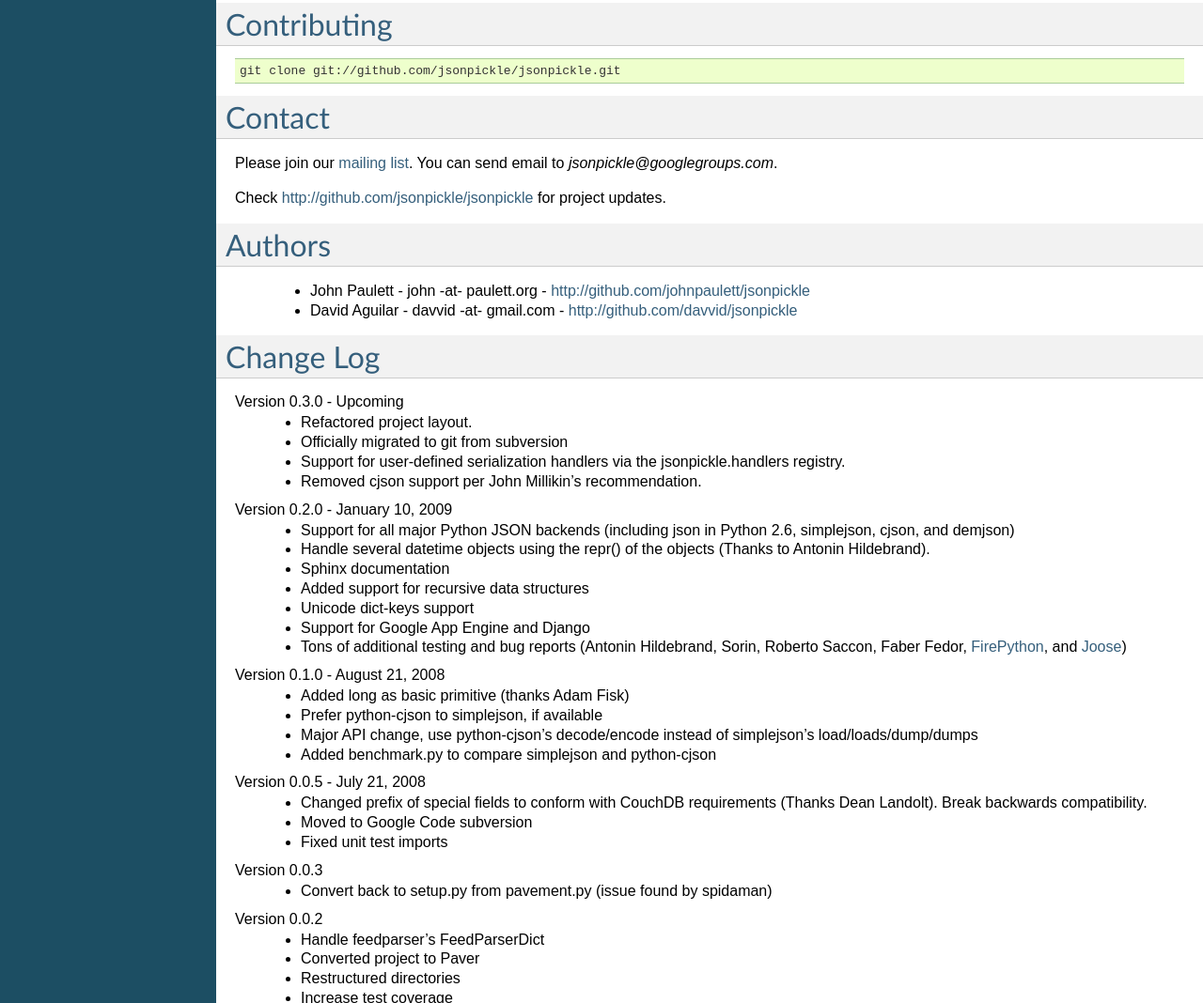
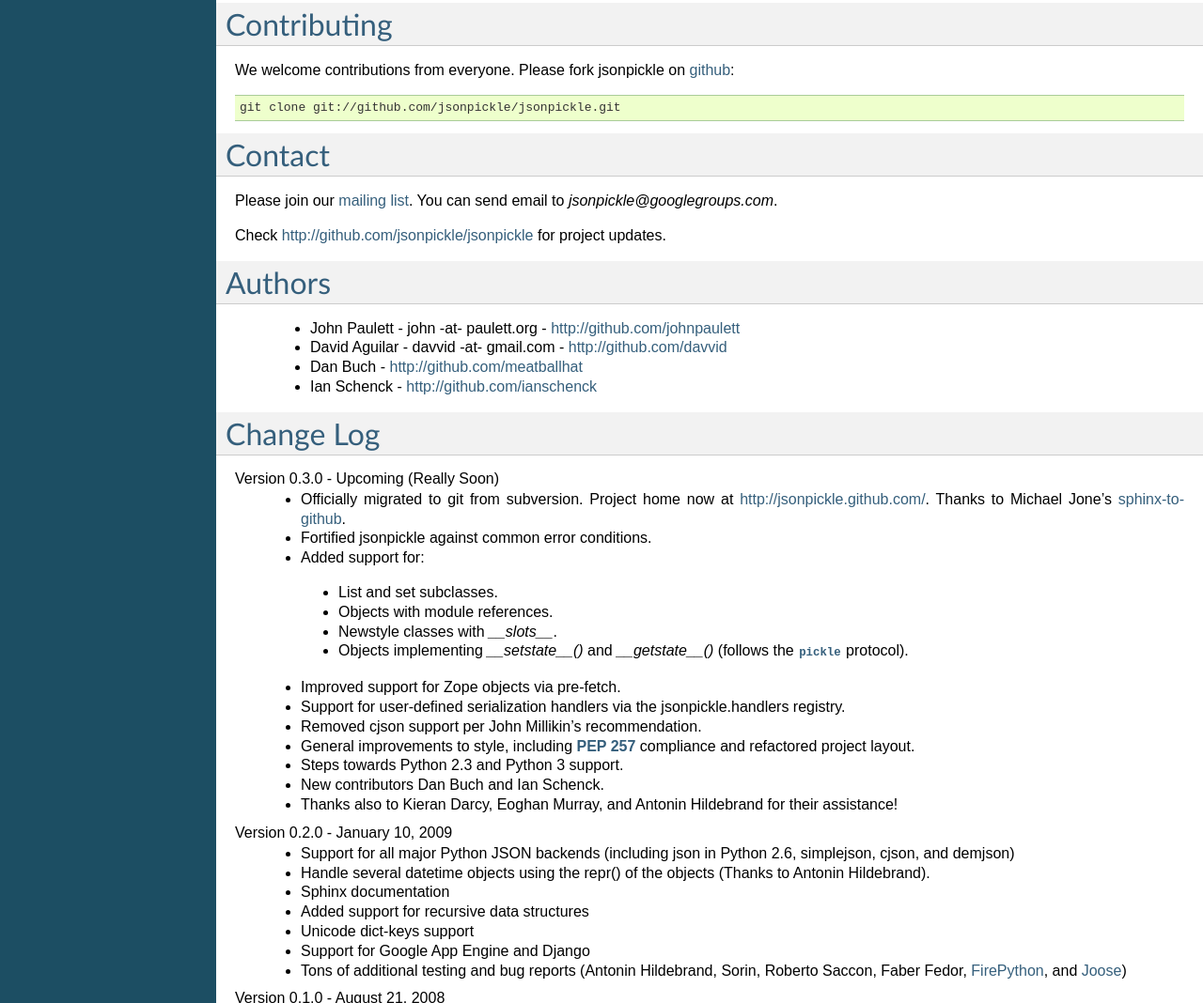
Before and after one commit to jsonpickle/jsonpickle.github.io, a plain HTML site: page index.html in a window 1280 px wide. Shown: the part 1664-2732 px from the top of the page at 94% size. Drawn offline with Linux system fonts and the light colour scheme.

Commit message:
Updated project release notes.

```diff
--- a/index.html
+++ b/index.html
@@ -137,7 +137,9 @@ latest code and install from source:</p>
 </div>
 <div class="section" id="contributing">
 <h1><a class="toc-backref" href="#id4">Contributing</a><a class="headerlink" href="#contributing" title="Permalink to this headline">¶</a></h1>
-<div class="highlight-python" id="jsonpickle-contrib-checkout"><pre>git clone git://github.com/jsonpickle/jsonpickle.git</pre>
+<p id="jsonpickle-contrib-checkout">We welcome contributions from everyone.  Please fork jsonpickle on
+<a class="reference external" href="http://github.com/jsonpickle/jsonpickle">github</a>:</p>
+<div class="highlight-python"><pre>git clone git://github.com/jsonpickle/jsonpickle.git</pre>
 </div>
 </div>
 <div class="section" id="contact">
@@ -150,21 +152,44 @@ You can send email to <em>jsonpickle&#64;googlegroups.com</em>.</p>
 <h1><a class="toc-backref" href="#id6">Authors</a><a class="headerlink" href="#authors" title="Permalink to this headline">¶</a></h1>
 <blockquote>
 <ul class="simple">
-<li>John Paulett - john -at- paulett.org - <a class="reference external" href="http://github.com/johnpaulett/jsonpickle">http://github.com/johnpaulett/jsonpickle</a></li>
-<li>David Aguilar - davvid -at- gmail.com - <a class="reference external" href="http://github.com/davvid/jsonpickle">http://github.com/davvid/jsonpickle</a></li>
+<li>John Paulett - john -at- paulett.org - <a class="reference external" href="http://github.com/johnpaulett">http://github.com/johnpaulett</a></li>
+<li>David Aguilar - davvid -at- gmail.com - <a class="reference external" href="http://github.com/davvid">http://github.com/davvid</a></li>
+<li>Dan Buch - <a class="reference external" href="http://github.com/meatballhat">http://github.com/meatballhat</a></li>
+<li>Ian Schenck - <a class="reference external" href="http://github.com/ianschenck">http://github.com/ianschenck</a></li>
 </ul>
 </blockquote>
 </div>
 <div class="section" id="change-log">
 <h1><a class="toc-backref" href="#id7">Change Log</a><a class="headerlink" href="#change-log" title="Permalink to this headline">¶</a></h1>
 <dl class="docutils">
-<dt>Version 0.3.0 - Upcoming</dt>
-<dd><ul class="first last simple">
-<li>Refactored project layout.</li>
-<li>Officially migrated to git from subversion</li>
+<dt>Version 0.3.0 - Upcoming (Really Soon)</dt>
+<dd><ul class="first simple">
+<li>Officially migrated to git from subversion. Project home now at
+<a class="reference external" href="http://jsonpickle.github.com/">http://jsonpickle.github.com/</a>. Thanks to Michael Jone&#8217;s
+<a class="reference external" href="http://github.com/michaeljones/sphinx-to-github">sphinx-to-github</a>.</li>
+<li>Fortified jsonpickle against common error conditions.</li>
+<li>Added support for:</li>
+</ul>
+<blockquote>
+<ul class="simple">
+<li>List and set subclasses.</li>
+<li>Objects with module references.</li>
+<li>Newstyle classes with <cite>__slots__</cite>.</li>
+<li>Objects implementing <cite>__setstate__()</cite> and <cite>__getstate__()</cite>
+(follows the <a title="(in Python v2.6)" class="reference external" href="http://docs.python.org/library/pickle.html#module-pickle"><tt class="xref docutils literal"><span class="pre">pickle</span></tt></a> protocol).</li>
+</ul>
+</blockquote>
+<ul class="last simple">
+<li>Improved support for Zope objects via pre-fetch.</li>
 <li>Support for user-defined serialization handlers via the
 jsonpickle.handlers registry.</li>
 <li>Removed cjson support per John Millikin&#8217;s recommendation.</li>
+<li>General improvements to style, including <span class="target" id="index-3"></span><a class="reference external" href="http://www.python.org/dev/peps/pep-0257"><strong>PEP 257</strong></a> compliance and
+refactored project layout.</li>
+<li>Steps towards Python 2.3 and Python 3 support.</li>
+<li>New contributors Dan Buch and Ian Schenck.</li>
+<li>Thanks also to Kieran Darcy, Eoghan Murray, and Antonin Hildebrand
+for their assistance!</li>
 </ul>
 </dd>
 <dt>Version 0.2.0 - January 10, 2009</dt>
@@ -220,7 +245,7 @@ requirements (Thanks Dean Landolt). Break backwards compatibility.</li>
 <div class="section" id="license">
 <h1><a class="toc-backref" href="#id8">License</a><a class="headerlink" href="#license" title="Permalink to this headline">¶</a></h1>
 <p>jsonpickle is provided under a
-<a class="reference external" href="http://code.google.com/p/jsonpickle/source/browse/trunk/src/COPYING">New BSD license</a>,</p>
+<a class="reference external" href="http://github.com/jsonpickle/jsonpickle/raw/master/COPYING">New BSD license</a>,</p>
 <p>Copyright (C) 2008-2009 John Paulett (john -at- paulett.org)</p>
 </div>
 
@@ -246,7 +271,7 @@ requirements (Thanks Dean Landolt). Break backwards compatibility.</li>
 
             <h4>Next topic</h4>
             <p class="topless"><a href="api.html"
-                                  title="next chapter"><tt class="docutils literal docutils literal"><span class="pre">jsonpickle</span></tt> &#8211; High Level API</a></p>
+                                  title="next chapter"><tt class="docutils literal"><span class="pre">jsonpickle</span></tt> &#8211; High Level API</a></p>
             <h3>This Page</h3>
             <ul class="this-page-menu">
               <li><a href="sources/index.txt"
--- a/static/searchtools.js
+++ b/static/searchtools.js
@@ -432,7 +432,7 @@ var Search = {
             displayNextItem();
           });
         } else if (DOCUMENTATION_OPTIONS.HAS_SOURCE) {
-          $.get('_sources/' + item[0] + '.txt', function(data) {
+          $.get('sources/' + item[0] + '.txt', function(data) {
             listItem.append($.makeSearchSummary(data, searchterms, hlterms));
             Search.output.append(listItem);
             listItem.slideDown(5, function() {
```
Also changed, not shown: genindex.html (+2 -1 lines), searchindex.js, sources/index.txt.
